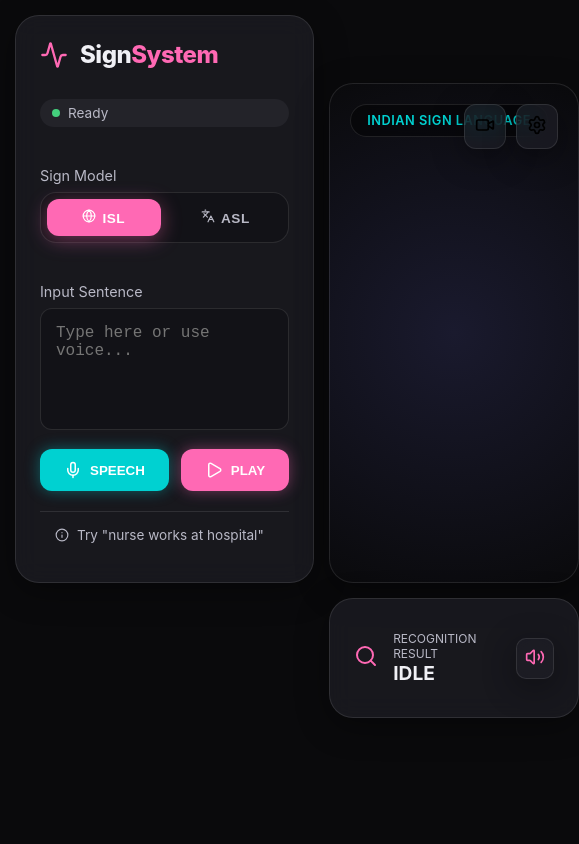
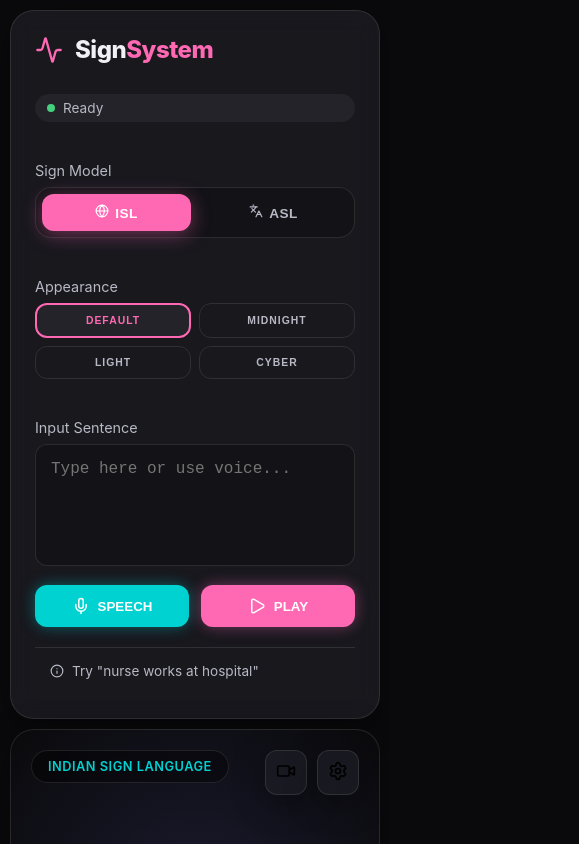
Before and after one commit to rohan3066/SETUP, a React app in the folder frontend/: page / in a window 390 px wide. Shown: the top 844 px of the page, 579 px wide, since content can reach past the window. Built offline with nearby package versions, Linux system fonts and the light colour scheme; no server answers; the HTML template or start-up script is replaced by a standard one.

Commit message:
themes are added and mobile is done

```diff
--- a/frontend/src/App.jsx
+++ b/frontend/src/App.jsx
@@ -17,6 +17,12 @@ function App() {
   const [isLoading, setIsLoading] = useState(false);
   const [lang, setLang] = useState("ISL");
   const [isMuted, setIsMuted] = useState(false);
+  const [theme, setTheme] = useState(localStorage.getItem('app-theme') || 'default');
+
+  useEffect(() => {
+    document.documentElement.setAttribute('data-theme', theme);
+    localStorage.setItem('app-theme', theme);
+  }, [theme]);
 
   const speak = (text) => {
     if (isMuted) return;
@@ -233,6 +239,34 @@ function App() {
           </div>
         </div>
 
+        <div style={{ marginTop: '20px' }}>
+          <label style={{ display: 'block', color: 'var(--text-muted)', marginBottom: '8px', fontSize: '0.9rem' }}>Appearance</label>
+          <div style={{ display: 'grid', gridTemplateColumns: 'repeat(2, 1fr)', gap: '8px' }}>
+            {['default', 'midnight', 'light', 'cyber'].map((t) => (
+              <button
+                key={t}
+                onClick={() => setTheme(t)}
+                className="theme-btn"
+                style={{
+                  padding: '10px 5px',
+                  borderRadius: '12px',
+                  border: theme === t ? '2px solid var(--accent-color)' : '1px solid var(--panel-border)',
+                  background: theme === t ? 'rgba(255,255,255,0.05)' : 'transparent',
+                  color: theme === t ? 'var(--accent-color)' : 'var(--text-muted)',
+                  fontSize: '0.65rem',
+                  textTransform: 'uppercase',
+                  fontWeight: '800',
+                  cursor: 'pointer',
+                  transition: 'all 0.2s ease',
+                  letterSpacing: '1px'
+                }}
+              >
+                {t}
+              </button>
+            ))}
+          </div>
+        </div>
+
         <div style={{ flex: 1, marginTop: '20px' }}>
           <label style={{ display: 'block', color: 'var(--text-muted)', marginBottom: '8px', fontSize: '0.9rem' }}>Input Sentence</label>
           <textarea
--- a/frontend/src/index.css
+++ b/frontend/src/index.css
@@ -1,4 +1,5 @@
 :root {
+  /* Default Theme (Liquid Dark) */
   --bg-color: #0a0a0c;
   --panel-color: rgba(30, 30, 38, 0.7);
   --panel-border: rgba(255, 255, 255, 0.1);
@@ -9,6 +10,38 @@
   --success: #44d07d;
   --danger: #ff5252;
   --glass-effect: blur(12px) saturate(180%);
+  --sidebar-width: 350px;
+}
+
+[data-theme='midnight'] {
+  --bg-color: #050b1a;
+  --panel-color: rgba(16, 28, 54, 0.75);
+  --panel-border: rgba(0, 209, 209, 0.2);
+  --accent-color: #00d1d1;
+  --accent-secondary: #ff69b4;
+  --text-primary: #e0f7fa;
+  --text-muted: #81a1c1;
+}
+
+[data-theme='light'] {
+  --bg-color: #f5f7fa;
+  --panel-color: rgba(255, 255, 255, 0.8);
+  --panel-border: rgba(0, 0, 0, 0.05);
+  --accent-color: #3f51b5;
+  --accent-secondary: #ff4081;
+  --text-primary: #2c3e50;
+  --text-muted: #7f8c8d;
+  --glass-effect: blur(8px) saturate(120%);
+}
+
+[data-theme='cyber'] {
+  --bg-color: #0f001a;
+  --panel-color: rgba(20, 0, 40, 0.8);
+  --panel-border: #f0f;
+  --accent-color: #0ff;
+  --accent-secondary: #f0f;
+  --text-primary: #0ff;
+  --text-muted: #a0a;
 }
 
 * {
@@ -33,7 +66,7 @@ body {
 
 .dashboard {
   display: grid;
-  grid-template-columns: 350px 1fr;
+  grid-template-columns: var(--sidebar-width) 1fr;
   grid-template-rows: 1fr auto;
   gap: 20px;
   padding: 20px;
@@ -43,14 +76,28 @@ body {
   margin: 0 auto;
 }
 
-@media (max-width: 1100px) {
-  .dashboard {
-    grid-template-columns: 300px 1fr;
-  }
+.sidebar {
+  grid-row: 1 / 3;
+  display: flex;
+  flex-direction: column;
+  gap: 20px;
 }
 
-@media (max-width: 900px) {
-  body {
+.bottom-panel {
+  grid-column: 2;
+  height: 120px;
+  display: flex;
+  align-items: center;
+  gap: 20px;
+}
+
+@media (max-width: 1200px) {
+  :root { --sidebar-width: 300px; }
+}
+
+@media (max-width: 968px) {
+  #root {
+    height: auto;
     overflow-y: auto;
   }
 
@@ -65,18 +112,35 @@ body {
   .sidebar {
     grid-row: 1;
     height: auto;
+    padding: 20px;
   }
 
   .main-view {
-    height: 500px;
+    height: 450px;
     grid-row: 2;
+    border-radius: 20px;
   }
 
   .bottom-panel {
     grid-column: 1;
     grid-row: 3;
     height: auto;
-    padding: 20px;
+    min-height: 100px;
+    padding: 15px;
+    flex-direction: column;
+    align-items: stretch;
+    gap: 15px;
+  }
+}
+
+@media (max-width: 480px) {
+  .main-view {
+    height: 350px;
+  }
+
+  .dashboard {
+    padding: 10px;
+    gap: 10px;
   }
 }
 
@@ -90,12 +154,6 @@ body {
   box-shadow: 0 8px 32px 0 rgba(0, 0, 0, 0.37);
 }
 
-.sidebar {
-  grid-row: 1 / 3;
-  display: flex;
-  flex-direction: column;
-  gap: 20px;
-}
 
 .main-view {
   position: relative;
@@ -106,13 +164,6 @@ body {
   background: radial-gradient(circle at center, #1a1a2e 0%, #0a0a0c 100%);
 }
 
-.bottom-panel {
-  grid-column: 2;
-  height: 120px;
-  display: flex;
-  align-items: center;
-  gap: 20px;
-}
 
 h1, h2, h3 {
   letter-spacing: -0.5px;
```
